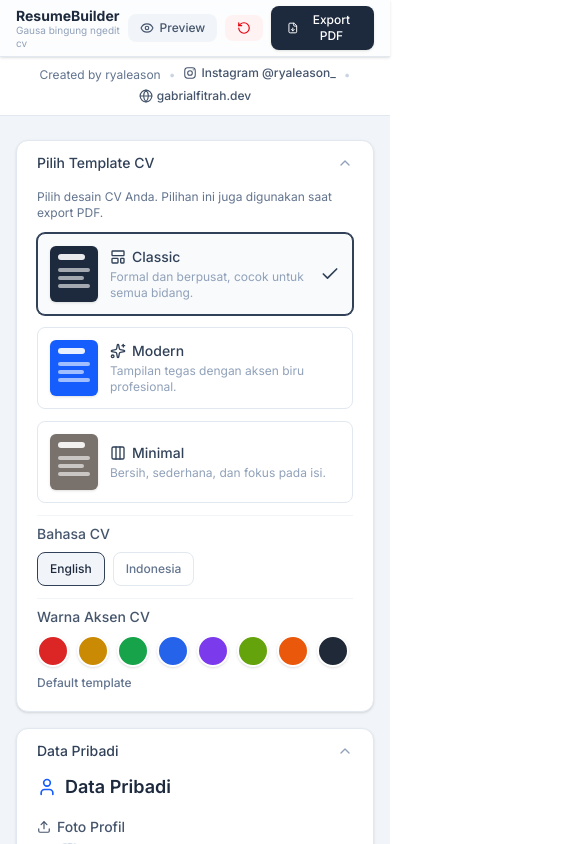
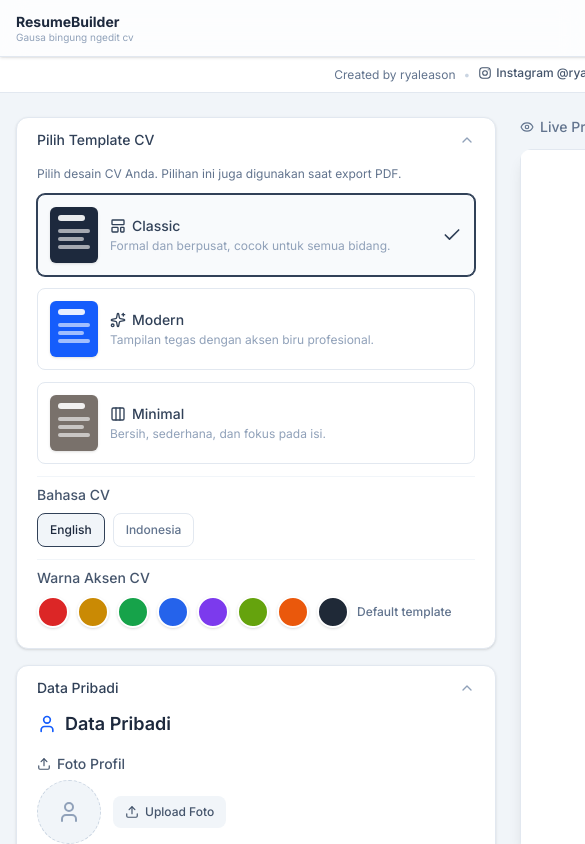
Before and after one commit to ryaleason/generate-cv, a React (Vite) app: page / in a window 390 px wide. Shown: the top 844 px of the page, 585 px wide, since content can reach past the window. Built offline with nearby package versions, Linux system fonts and the light colour scheme; what @react-pdf/renderer would draw is missing.

Commit message:
refactor layout and remove mobile preview toggle for improved UI consistency

```diff
--- a/src/App.jsx
+++ b/src/App.jsx
@@ -1,6 +1,6 @@
 import { useState, useCallback } from 'react'
 import { pdf } from '@react-pdf/renderer'
-import { FileDown, RotateCcw, FileText, ChevronDown, ChevronUp, Eye, EyeOff, Globe } from 'lucide-react'
+import { FileDown, RotateCcw, FileText, ChevronDown, ChevronUp, Eye, Globe } from 'lucide-react'
 import PersonalInfoForm from './components/form/PersonalInfoForm'
 import ExperienceForm from './components/form/ExperienceForm'
 import EducationForm from './components/form/EducationForm'
@@ -23,7 +23,6 @@ function InstagramIcon({ className }) {
 function App() {
   const store = useResumeStore()
   const [exporting, setExporting] = useState(false)
-  const [showPreview, setShowPreview] = useState(false)
   const [expandedSections, setExpandedSections] = useState({
     template: true,
     personal: true,
@@ -80,7 +79,7 @@ function App() {
   ]
 
   return (
-    <div className="min-h-screen bg-slate-100">
+    <div className="min-h-screen min-w-[1100px] bg-slate-100">
       {/* Top Bar */}
       <header className="sticky top-0 z-50 bg-white/80 backdrop-blur-md border-b border-slate-200 shadow-sm">
         <div className="max-w-[1600px] mx-auto px-4 sm:px-6 h-14 flex items-center justify-between">
@@ -92,15 +91,6 @@ function App() {
           </div>
 
           <div className="flex items-center gap-2">
-            {/* Mobile preview toggle */}
-            <button
-              onClick={() => setShowPreview(!showPreview)}
-              className="lg:hidden flex items-center gap-1.5 px-3 py-1.5 text-xs font-medium text-slate-600 bg-slate-100 hover:bg-slate-200 rounded-lg transition-colors cursor-pointer"
-            >
-              {showPreview ? <EyeOff className="w-3.5 h-3.5" /> : <Eye className="w-3.5 h-3.5" />}
-              {showPreview ? 'Editor' : 'Preview'}
-            </button>
-
             <button
               onClick={handleReset}
               className="flex items-center gap-1.5 px-3 py-1.5 text-xs font-medium text-red-600 bg-red-50 hover:bg-red-100 rounded-lg transition-colors cursor-pointer"
@@ -153,9 +143,9 @@ function App() {
 
       {/* Main Layout */}
       <main className="max-w-[1600px] mx-auto px-4 sm:px-6 py-6">
-        <div className="flex flex-col lg:flex-row gap-6">
+        <div className="flex flex-row gap-6">
           {/* Left Panel - Form Editor */}
-          <div className={`w-full lg:w-[480px] lg:shrink-0 space-y-4 ${showPreview ? 'hidden lg:block' : ''}`}>
+          <div className="w-[480px] shrink-0 space-y-4">
             {sections.map(({ key, component }) => (
               <div key={key} className="bg-white rounded-xl shadow-sm border border-slate-200 overflow-hidden">
                 <button
@@ -193,7 +183,7 @@ function App() {
           </div>
 
           {/* Right Panel - Preview */}
-          <div className={`flex-1 min-w-0 ${showPreview ? '' : 'hidden lg:block'}`}>
+          <div className="flex-1 min-w-0">
             <div className="sticky top-20">
               <div className="mb-3 flex items-center justify-between">
                 <h2 className="text-sm font-medium text-slate-500 flex items-center gap-1.5">
```
